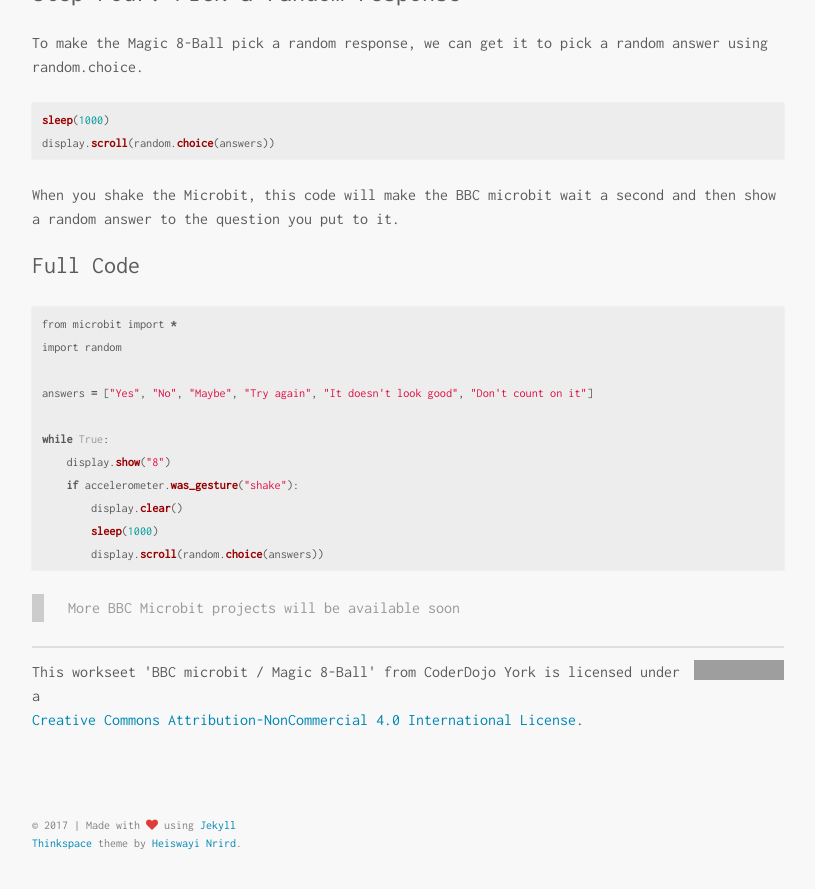
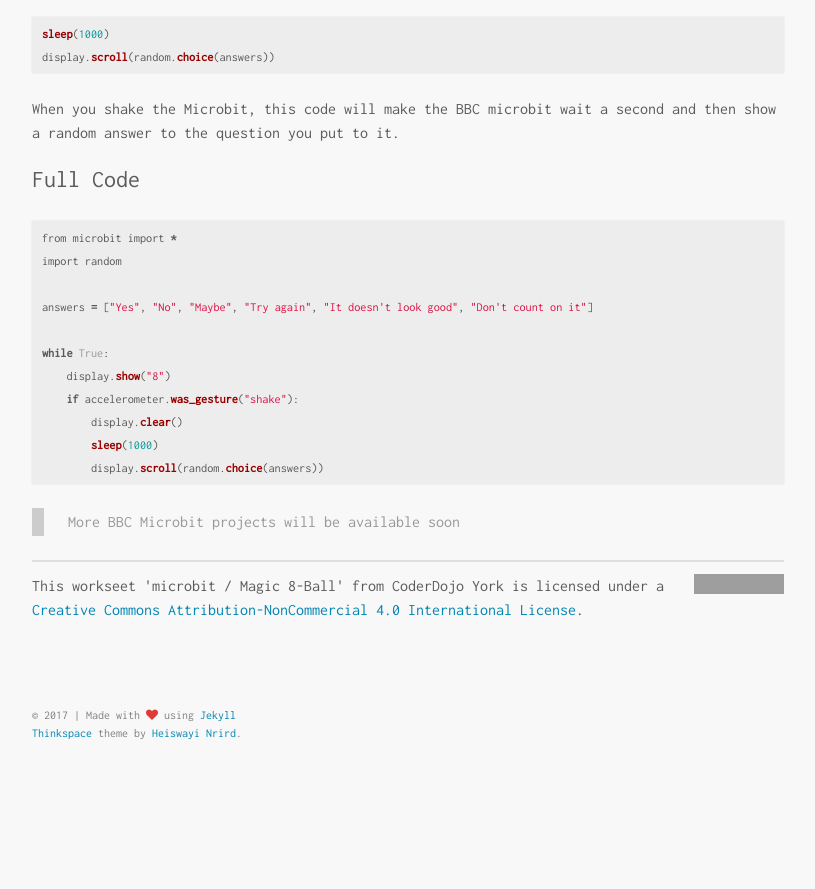
Before and after one commit to YorkDojo/yorkdojo.github.io, a Jekyll site: the page built from _worksheets/microbit/8-ball.md, in a window 1280 px wide and 900 px high, scrolled down 1383 px. Shown: the top 889 px of the window, without its empty margins (232-1047 px from the left). Built offline with Jekyll 4.4.1, drawn with Linux system fonts in a browser that asks for light colours; after the commit the page ends 2173 px from its top, so only the background shows below that; some of the changed lines change nothing that is shown; some of the changed text lies outside the part shown; grey boxes are pictures that could not be loaded.

Commit message:
Small heading and front matter change for 8ball sheet

```diff
--- a/_worksheets/microbit/8-ball.md
+++ b/_worksheets/microbit/8-ball.md
@@ -1,10 +1,8 @@
 ---
 layout: worksheet
-type: BBC microbit
+type: microbit
 title: "Magic 8-Ball"
 ---
-
-# Make a BBC Microbit Magic 8-Ball!
 
 ## Step One: Get MicroPython
 
```
